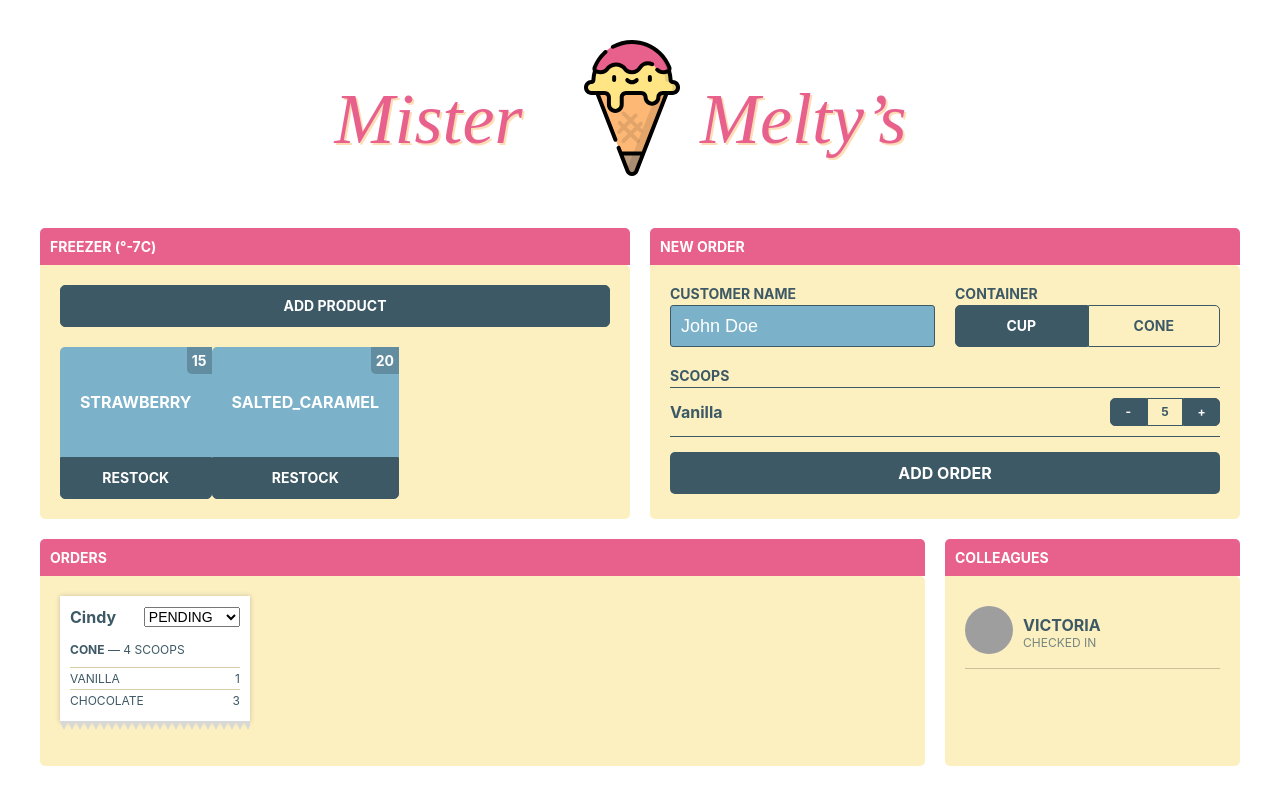
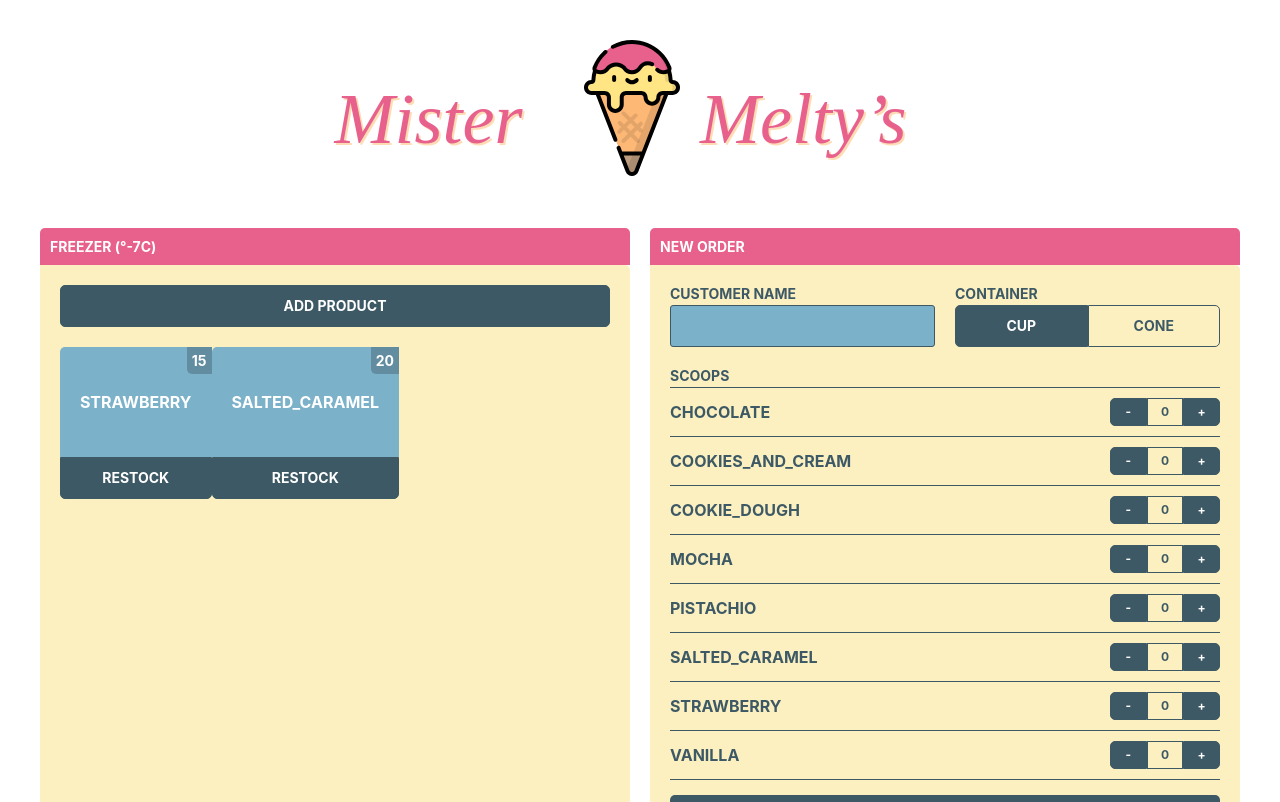
Before and after one commit to sudhansu23/redux-in-motion, a React (Create React App) app: page / in a window 1280 px wide. Shown: the top 802 px of the page. Built offline with nearby package versions, Linux system fonts and the light colour scheme; grey boxes are pictures that could not be loaded.

Commit message:
submitting new orders

```diff
--- a/src/components/App/App.js
+++ b/src/components/App/App.js
@@ -1,7 +1,7 @@
 import React, { Component } from 'react';
 
 import FreezerContainer from '../Freezer/FreezerContainer';
-import NewOrder from '../NewOrder/NewOrder';
+import NewOrderContainer from '../NewOrder/NewOrderContainer';
 import { Column, Row } from '../Grid/Grid';
 import OrderOverview from '../OrderOverview/OrderOverview';
 import Colleagues from '../Colleagues/Colleagues';
@@ -18,7 +18,7 @@
             <FreezerContainer />
           </Column>
           <Column>
-            <NewOrder />
+            <NewOrderContainer />
           </Column>
         </Row>
         <Row>
--- a/src/components/NewOrder/NewOrder.js
+++ b/src/components/NewOrder/NewOrder.js
@@ -4,13 +4,56 @@
 import { Column, Row } from '../Grid/Grid';
 import ButtonGroup from '../Button/ButtonGroup';
 import Button from '../Button/Button';
-
+import * as FLAVOURS from '../../constants/flavors'
 import './NewOrder.css';
 
+const DEFAULT_STATE = {
+  customerName: '',
+  scoops: {},
+  cone: false
+}
+
 class NewOrder extends Component {
-  handleFormSubmit(e) {
+  state = {
+    ...DEFAULT_STATE
+  }
+
+  handleFormSubmit = e => {
     e.preventDefault();
+    console.log('Order data:', this.state)
+    this.props.placeOrder(this.state)
+    this.setState({ DEFAULT_STATE })
   }
+
+  handleDecreaseFlavor = flavorName => {
+    if (!this.state.scoops[flavorName]) {
+      return
+    }
+
+    if (this.state.scoops[flavorName] === 1) {
+      const updatedScoops = {
+        ...this.state.scoops
+      }
+
+      delete updatedScoops[flavorName]
+
+      this.setState({ scoops: updatedScoops })
+    } else {
+      this.setState({
+        scoops: {
+          ...this.state.scoops,
+          [flavorName]: this.state.scoops[flavorName] - 1
+        }
+      })
+    }
+  }
+
+  handleIncreaseFlavor = flavorName => this.setState({
+    scoops: {
+      ...this.state.scoops,
+      [flavorName]: (this.state.scoops[flavorName] || 0) + 1
+    }
+  })
 
   render() {
     return (
@@ -19,13 +62,27 @@
           <Row>
             <Column>
               <label htmlFor="customer-name">Customer name</label>
-              <input type="text" id="customer-name" name="name" defaultValue="John Doe" />
+              <input
+                type="text"
+                id="customer-name"
+                name="name"
+                value={this.state.customerName}
+                onChange={e => this.setState({ customerName: e.target.value })}
+              />
             </Column>
             <Column>
               <label>Container</label>
               <ButtonGroup>
-                <Button label="Cup" priority="primary" />
-                <Button label="Cone" priority="secondary" />
+                <Button
+                  label="Cup"
+                  priority={!this.state.cone ? 'primary' : 'secondary'}
+                  onClick={() => this.setState({ cone: false })}
+                />
+                <Button
+                  label="Cone"
+                  priority={this.state.cone ? 'primary' : 'secondary'}
+                  onClick={() => this.setState({ cone: true })}
+                />
               </ButtonGroup>
             </Column>
           </Row>
@@ -33,26 +90,28 @@
           <label>Scoops</label>
           <table className="new-order-scoops-table">
             <colgroup>
-              <col width="80%"/>
-              <col width="20%"/>
+              <col width="80%" />
+              <col width="20%" />
             </colgroup>
             <tbody>
-            <tr>
+              {Object.keys(FLAVOURS).map(flavor => (
+                <tr key={flavor}>
                   <td>
-                <strong>Vanilla</strong>
+                    <strong>{flavor}</strong>
                   </td>
                   <td>
                     <ButtonGroup>
-                  <Button size="small" label="-" priority="primary" />
-                  <Button size="small" label={5} priority="secondary" />
-                  <Button size="small" label="+" priority="primary" />
+                      <Button size="small" label="-" priority="primary" onClick={() => this.handleDecreaseFlavor(flavor)} />
+                      <Button size="small" label={this.state.scoops[flavor] || 0} priority="secondary" />
+                      <Button size="small" label="+" priority="primary" onClick={() => this.handleIncreaseFlavor(flavor)} />
                     </ButtonGroup>
                   </td>
                 </tr>
+              ))}
             </tbody>
           </table>
 
-          <Button className="new-order-submit-button" label="Add order"/>
+          <Button className="new-order-submit-button" label="Add order" />
         </form>
       </Panel>
     );
--- /dev/null
+++ b/src/components/NewOrder/NewOrderContainer.js
@@ -0,0 +1,9 @@
+import {connect} from 'react-redux'
+import NewOrder from './NewOrder'
+import {actions as orderActions} from '../../ducks/orders'
+
+const mapDispatchToProps = dispatch => ({
+  placeOrder: orderData => dispatch(orderActions.placeOrder(orderData))
+})
+
+export default connect(null, mapDispatchToProps)(NewOrder)
```
Lines whose indentation alone changed are shown as unchanged.
